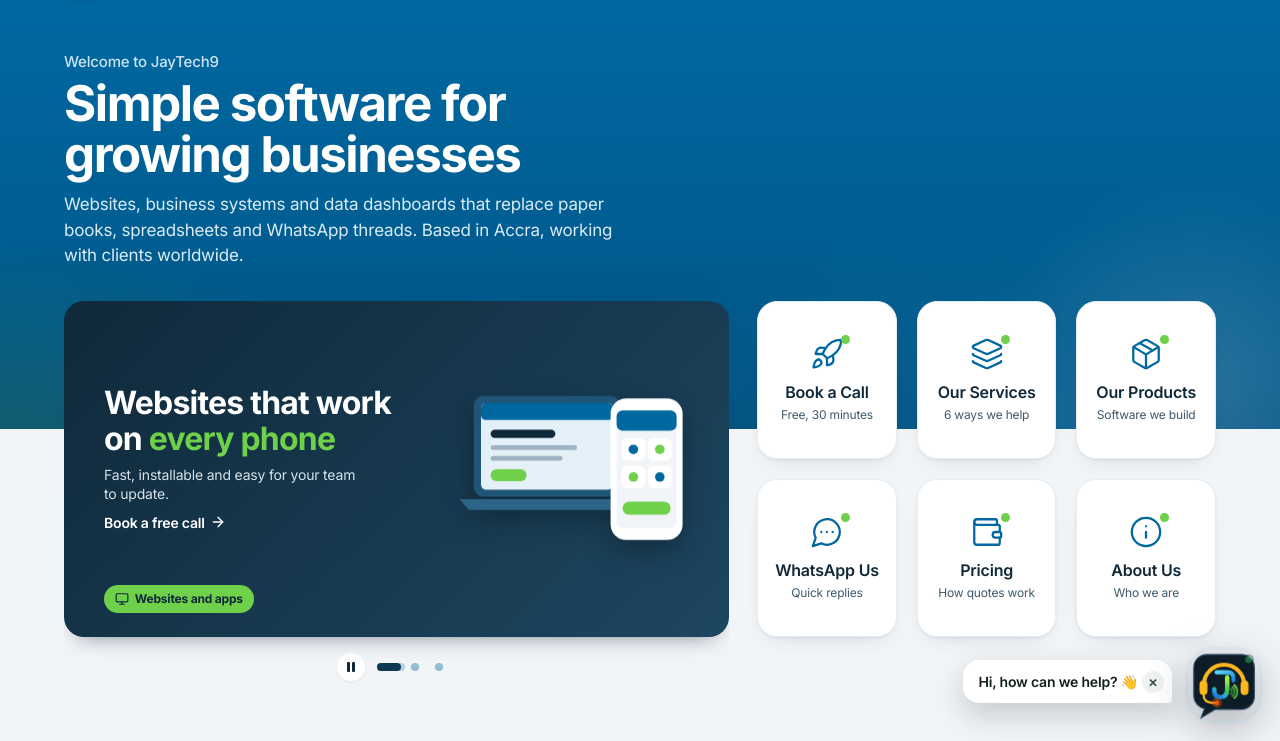
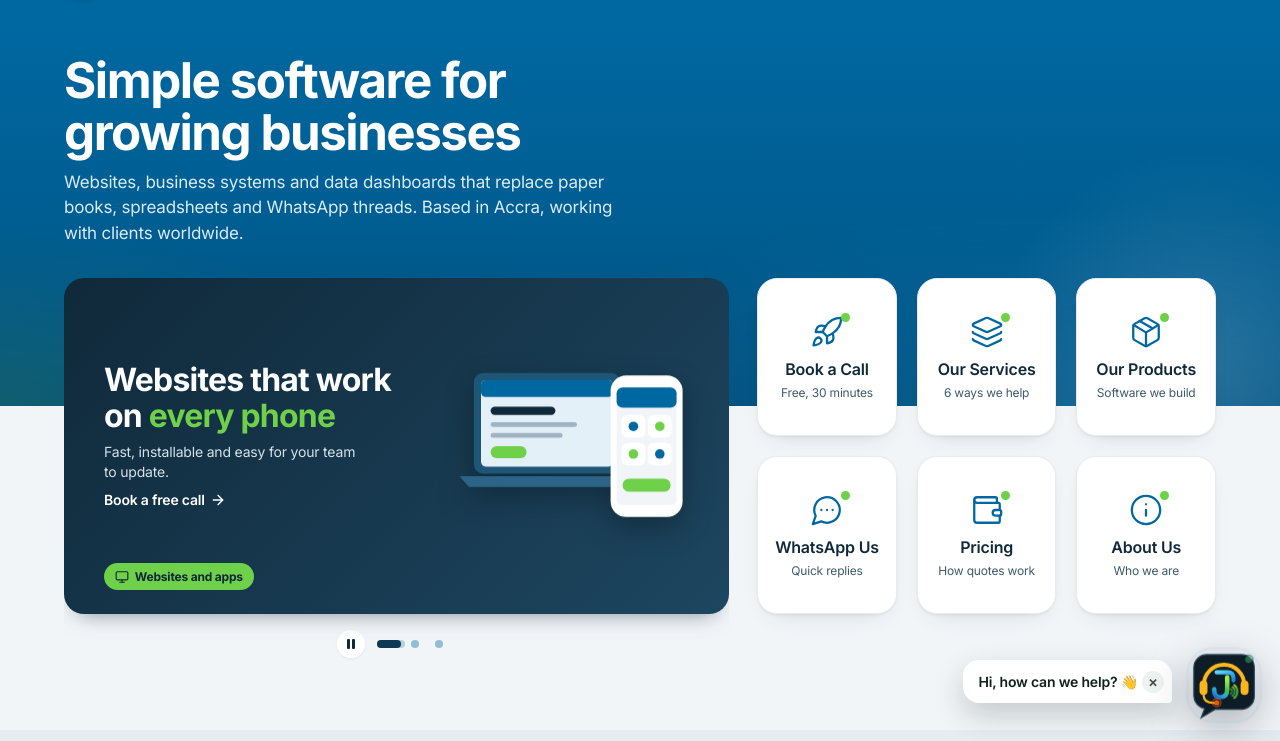
Before and after one commit to Jaytech9/jaytech9-website, an Astro site: page / in a window 1280 px wide. Shown: the part 59-800 px from the top of the page. Built offline with nearby package versions, Linux system fonts and the light colour scheme; Astro itself is replaced by a stand-in of ours.

Commit message:
Home: remove 'Welcome to JayTech9' label
Co-Authored-By: Claude Opus 5.5 <noreply@anthropic.com>
Claude-Session: https://claude.ai/code/session_01SMTWVFdmidQaQhJHw9PXmz

```diff
--- a/src/pages/index.astro
+++ b/src/pages/index.astro
@@ -35,7 +35,6 @@ import ClientLogos from '../components/ClientLogos.astro';
   <section class="app-home" aria-labelledby="home-heading">
     <div class="app-home__band">
       <div class="wrap app-home__intro">
-        <p class="app-home__hello">Welcome to JayTech9</p>
         <h1 id="home-heading">Simple software for growing businesses</h1>
         <p class="app-home__lede">
           Websites, business systems and data dashboards that replace paper books, spreadsheets and WhatsApp
@@ -387,11 +386,6 @@ import ClientLogos from '../components/ClientLogos.astro';
     z-index: 1;
     position: relative;
   }
-  .app-home__hello {
-    color: #cfe4f2;
-    font-size: 0.9375rem;
-    font-weight: 500;
-  }
   .app-home h1 {
     max-width: 20ch;
     margin-top: 0.25rem;
```
